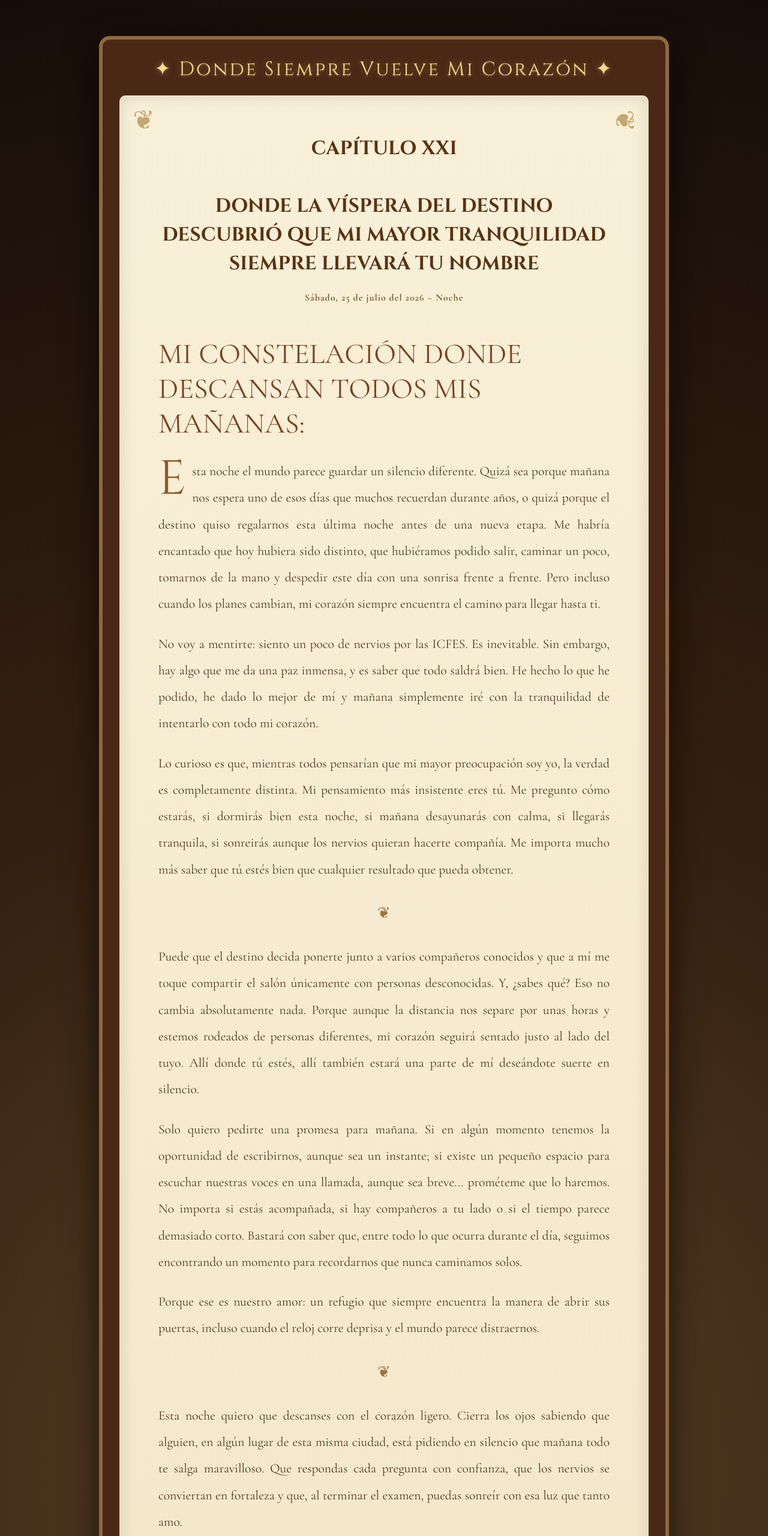
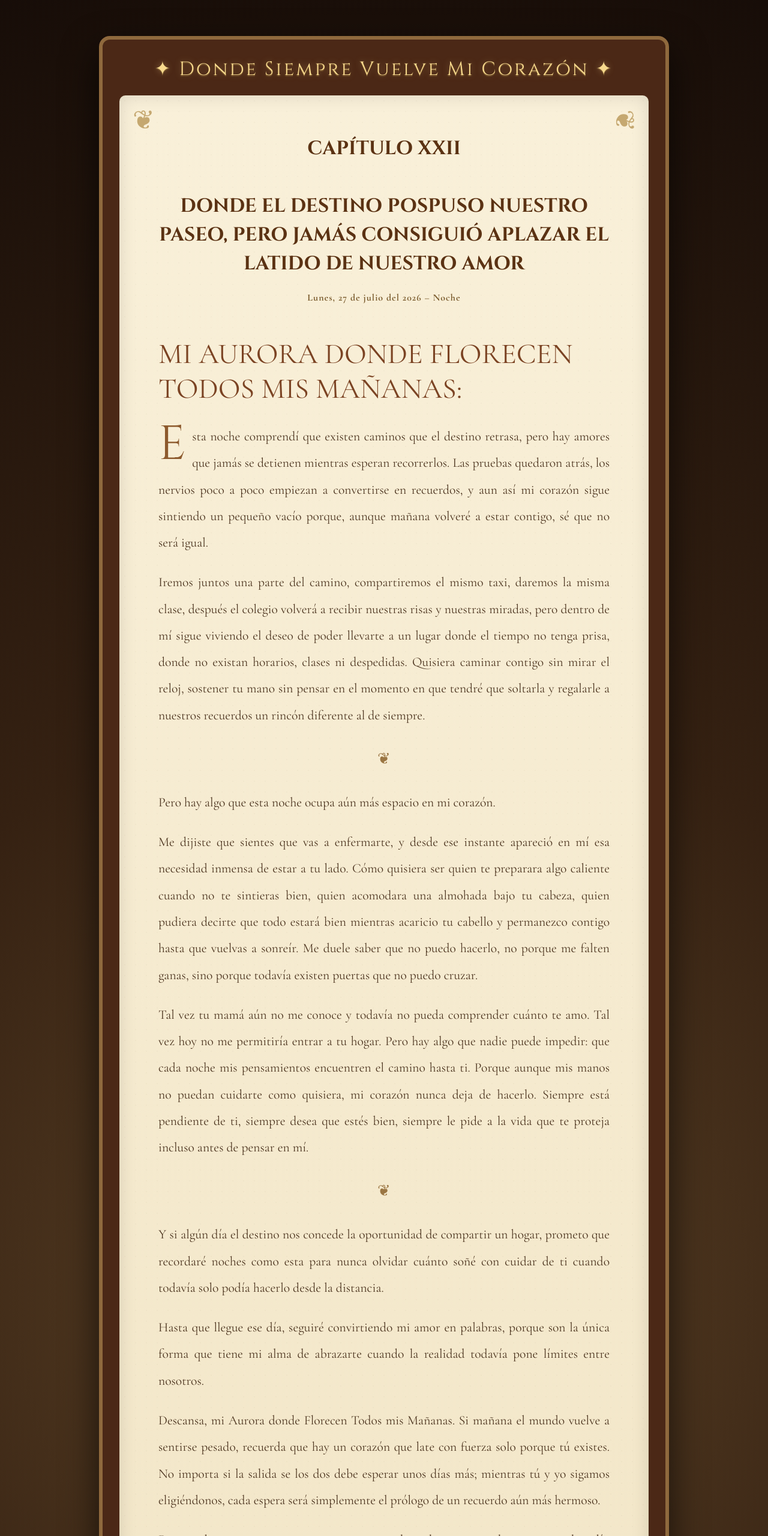
Before and after one commit to j8753741-eng/Lunes-27-de-julio-del-2026---carta-cap-XXII-, a plain HTML site: page index.html in a window 1280 px wide. Shown: the top 2560 px of the page at 60% size. Drawn offline with nearby package versions, Linux system fonts and the light colour scheme.

Commit message:
Update chapter title and modify text content

```diff
--- a/index.html
+++ b/index.html
@@ -349,46 +349,43 @@ text-align:center;
 
 <h1>
 
-<strong>CAPÍTULO XXI</strong>
+<strong>CAPÍTULO XXII</strong>
 
 <br><br>
 
 <strong>
 
-DONDE LA VÍSPERA DEL DESTINO DESCUBRIÓ QUE MI MAYOR TRANQUILIDAD SIEMPRE LLEVARÁ TU NOMBRE
+DONDE EL DESTINO POSPUSO NUESTRO PASEO, PERO JAMÁS CONSIGUIÓ APLAZAR EL LATIDO DE NUESTRO AMOR
 
 </strong>
 
 </h1>
 
+
 <div class="date">
 
-<strong>Sábado, 25 de julio del 2026 – Noche</strong>
+<strong>Lunes, 27 de julio del 2026 – Noche</strong>
+
 </div>
 
 </div>
 
 <div class="greeting">
 
-MI CONSTELACIÓN DONDE DESCANSAN TODOS MIS MAÑANAS:
+MI AURORA DONDE FLORECEN TODOS MIS MAÑANAS:
 
 </div>
 
+
 <p class="first">
 
-Esta noche el mundo parece guardar un silencio diferente. Quizá sea porque mañana nos espera uno de esos días que muchos recuerdan durante años, o quizá porque el destino quiso regalarnos esta última noche antes de una nueva etapa. Me habría encantado que hoy hubiera sido distinto, que hubiéramos podido salir, caminar un poco, tomarnos de la mano y despedir este día con una sonrisa frente a frente. Pero incluso cuando los planes cambian, mi corazón siempre encuentra el camino para llegar hasta ti.
+Esta noche comprendí que existen caminos que el destino retrasa, pero hay amores que jamás se detienen mientras esperan recorrerlos. Las pruebas quedaron atrás, los nervios poco a poco empiezan a convertirse en recuerdos, y aun así mi corazón sigue sintiendo un pequeño vacío porque, aunque mañana volveré a estar contigo, sé que no será igual.
 
 </p>
 
 <p>
 
-No voy a mentirte: siento un poco de nervios por las ICFES. Es inevitable. Sin embargo, hay algo que me da una paz inmensa, y es saber que todo saldrá bien. He hecho lo que he podido, he dado lo mejor de mí y mañana simplemente iré con la tranquilidad de intentarlo con todo mi corazón.
-
-</p>
-
-<p>
-
-Lo curioso es que, mientras todos pensarían que mi mayor preocupación soy yo, la verdad es completamente distinta. Mi pensamiento más insistente eres tú. Me pregunto cómo estarás, si dormirás bien esta noche, si mañana desayunarás con calma, si llegarás tranquila, si sonreirás aunque los nervios quieran hacerte compañía. Me importa mucho más saber que tú estés bien que cualquier resultado que pueda obtener.
+Iremos juntos una parte del camino, compartiremos el mismo taxi, daremos la misma clase, después el colegio volverá a recibir nuestras risas y nuestras miradas, pero dentro de mí sigue viviendo el deseo de poder llevarte a un lugar donde el tiempo no tenga prisa, donde no existan horarios, clases ni despedidas. Quisiera caminar contigo sin mirar el reloj, sostener tu mano sin pensar en el momento en que tendré que soltarla y regalarle a nuestros recuerdos un rincón diferente al de siempre.
 
 </p>
 
@@ -396,19 +393,19 @@ Lo curioso es que, mientras todos pensarían que mi mayor preocupación soy yo,
 
 <p>
 
-Puede que el destino decida ponerte junto a varios compañeros conocidos y que a mí me toque compartir el salón únicamente con personas desconocidas. Y, ¿sabes qué? Eso no cambia absolutamente nada. Porque aunque la distancia nos separe por unas horas y estemos rodeados de personas diferentes, mi corazón seguirá sentado justo al lado del tuyo. Allí donde tú estés, allí también estará una parte de mí deseándote suerte en silencio.
+Pero hay algo que esta noche ocupa aún más espacio en mi corazón.
 
 </p>
 
 <p>
 
-Solo quiero pedirte una promesa para mañana. Si en algún momento tenemos la oportunidad de escribirnos, aunque sea un instante; si existe un pequeño espacio para escuchar nuestras voces en una llamada, aunque sea breve... prométeme que lo haremos. No importa si estás acompañada, si hay compañeros a tu lado o si el tiempo parece demasiado corto. Bastará con saber que, entre todo lo que ocurra durante el día, seguimos encontrando un momento para recordarnos que nunca caminamos solos.
+Me dijiste que sientes que vas a enfermarte, y desde ese instante apareció en mí esa necesidad inmensa de estar a tu lado. Cómo quisiera ser quien te preparara algo caliente cuando no te sintieras bien, quien acomodara una almohada bajo tu cabeza, quien pudiera decirte que todo estará bien mientras acaricio tu cabello y permanezco contigo hasta que vuelvas a sonreír. Me duele saber que no puedo hacerlo, no porque me falten ganas, sino porque todavía existen puertas que no puedo cruzar.
 
 </p>
 
 <p>
 
-Porque ese es nuestro amor: un refugio que siempre encuentra la manera de abrir sus puertas, incluso cuando el reloj corre deprisa y el mundo parece distraernos.
+Tal vez tu mamá aún no me conoce y todavía no pueda comprender cuánto te amo. Tal vez hoy no me permitiría entrar a tu hogar. Pero hay algo que nadie puede impedir: que cada noche mis pensamientos encuentren el camino hasta ti. Porque aunque mis manos no puedan cuidarte como quisiera, mi corazón nunca deja de hacerlo. Siempre está pendiente de ti, siempre desea que estés bien, siempre le pide a la vida que te proteja incluso antes de pensar en mí.
 
 </p>
 
@@ -416,25 +413,25 @@ Porque ese es nuestro amor: un refugio que siempre encuentra la manera de abrir
 
 <p>
 
-Esta noche quiero que descanses con el corazón ligero. Cierra los ojos sabiendo que alguien, en algún lugar de esta misma ciudad, está pidiendo en silencio que mañana todo te salga maravilloso. Que respondas cada pregunta con confianza, que los nervios se conviertan en fortaleza y que, al terminar el examen, puedas sonreír con esa luz que tanto amo.
+Y si algún día el destino nos concede la oportunidad de compartir un hogar, prometo que recordaré noches como esta para nunca olvidar cuánto soñé con cuidar de ti cuando todavía solo podía hacerlo desde la distancia.
 
 </p>
 
 <p>
 
-Y cuando el día termine, sin importar cómo haya sido, recuerda esto: nunca será un examen el que determine el inmenso valor de la mujer extraordinaria que eres. Yo seguiré sintiéndome profundamente orgulloso de ti, porque lo que admiro de ti no cabe en ninguna hoja de respuestas.
+Hasta que llegue ese día, seguiré convirtiendo mi amor en palabras, porque son la única forma que tiene mi alma de abrazarte cuando la realidad todavía pone límites entre nosotros.
 
 </p>
 
 <p>
 
-Descansa, mi Constelación donde Descansan Todos mis Mañanas. Mañana el mundo nos pondrá a prueba por unas horas, pero nuestro amor seguirá aprobando cada día con la calificación más hermosa: permanecer juntos, creyendo el uno en el otro, incluso cuando no podamos vernos.
+Descansa, mi Aurora donde Florecen Todos mis Mañanas. Si mañana el mundo vuelve a sentirse pesado, recuerda que hay un corazón que late con fuerza solo porque tú existes. No importa si la salida se los dos debe esperar unos días más; mientras tú y yo sigamos eligiéndonos, cada espera será simplemente el prólogo de un recuerdo aún más hermoso.
 
 </p>
 
 <p>
 
-Porque, al final de todo, lo único que realmente necesito es saber que tú estás bien. Siempre elegiré preocuparme primero por tu sonrisa antes que por cualquier logro mío, porque mi felicidad comienza exactamente donde empieza la tuya.
+Porque algunos amores necesitan recorrer senderos largos antes de encontrar el jardín donde permanecerán para siempre... y yo, sin importar cuántas vueltas dé el destino, seguiré caminando únicamente hacia ti.
 
 </p>
 
@@ -442,16 +439,15 @@ Porque, al final de todo, lo único que realmente necesito es saber que tú est
 
 <strong>
 
-Con todo el amor que existe en mi alma, con toda la esperanza puesta en el mañana y con la certeza de que ningún examen podrá ser más grande que el inmenso amor que siento por ti.
+Con todo el amor que cabe en mi alma, con toda la esperanza que guarda mi corazón.
 
 <br><br>
 
-Te amo hoy, te amaré mañana y seguiré amándote mucho después de que esta noche se convierta en un recuerdo eterno, mi Constelación donde Descansan Todos mis Mañanas. ❤️
+El hombre que cada noche vuelve a enamorarse de ti como si fuera la primera vez... y que jamás dejará de elegirte, mi Aurora donde Florecen Todos mis Mañanas. ❤️
 
 </strong>
 
 </p>
-
 
 <hr style="
 margin:55px auto;
```
